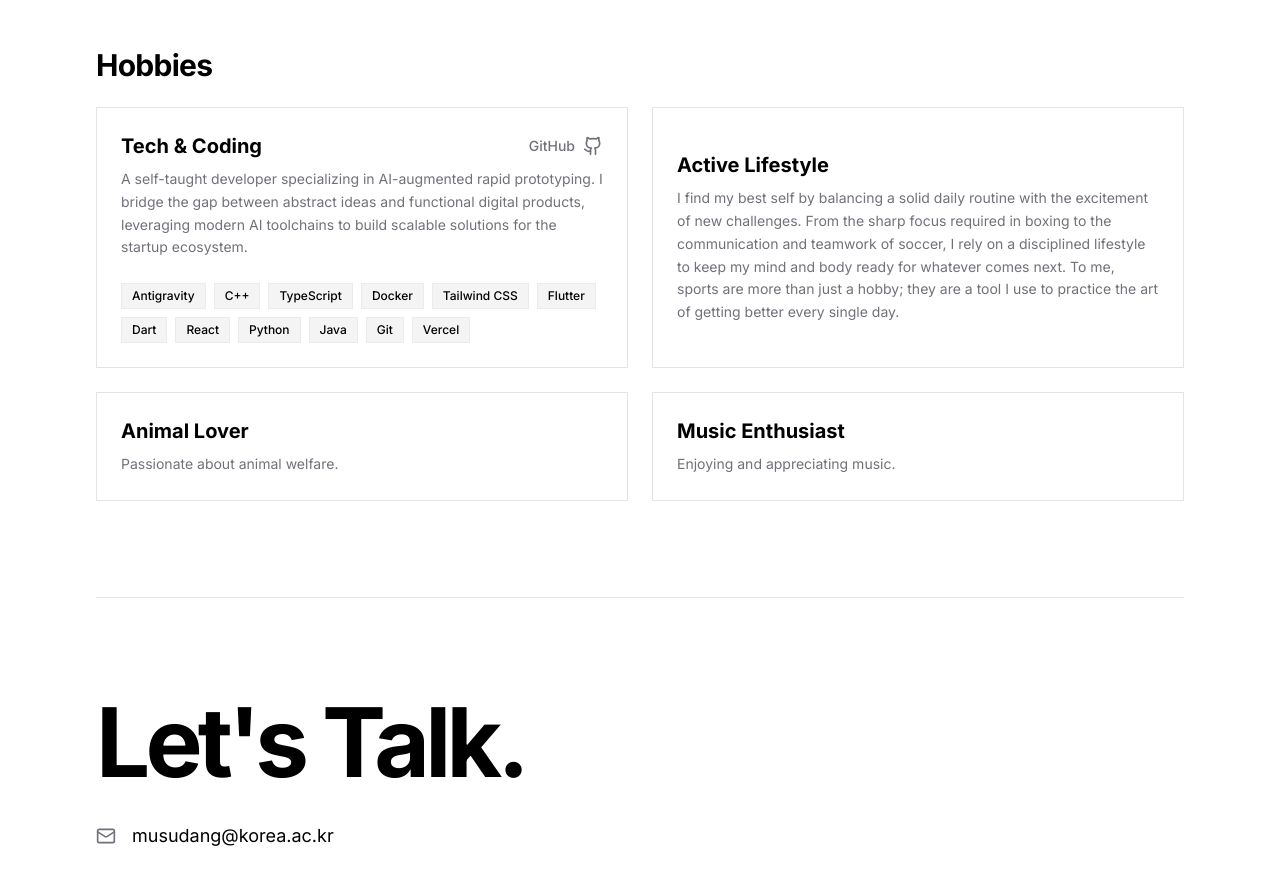
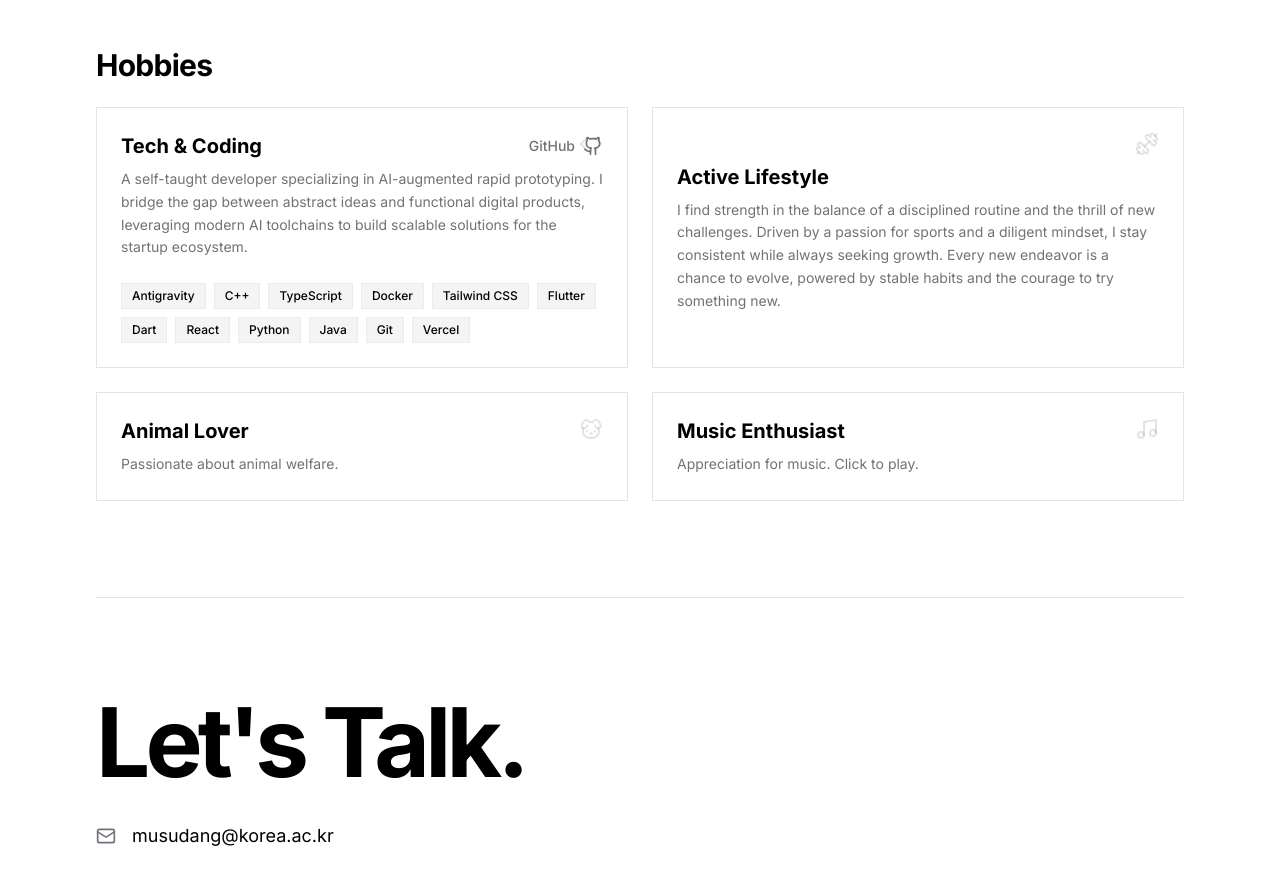
Before and after one commit to musudang/portfolio_LEE, a Next.js app: page / in a window 1280 px wide. Shown: the part 3928-4797 px from the top of the page. Built offline with nearby package versions, Linux system fonts and the light colour scheme.

Commit message:
2.14time2322

```diff
--- a/src/app/page.tsx
+++ b/src/app/page.tsx
@@ -4,7 +4,8 @@ import { Navbar } from "@/components/Navbar";
 import { ProjectCard } from "@/components/ProjectCard";
 import { Timeline } from "@/components/Timeline";
 import { motion } from "framer-motion";
-import { Github, Linkedin, Mail, MapPin, Phone } from "lucide-react";
+import { Github, Linkedin, Mail, MapPin, Phone, Code, Dumbbell, Dog, Music, Play, X } from "lucide-react";
+import { useState } from "react";
 import Link from "next/link";
 import Image from "next/image";
 
@@ -378,7 +379,8 @@ export default function Home() {
               <div className="grid grid-cols-1 md:grid-cols-2 gap-6">
 
                 {/* Tech & Coding Card */}
-                <div className="p-6 bg-card border border-border rounded-sm hover:border-foreground/20 transition-colors space-y-4">
+                <div className="p-6 bg-card border border-border rounded-sm hover:border-foreground/20 transition-colors space-y-4 relative group">
+                  <Code className="absolute top-6 right-6 h-6 w-6 text-muted-foreground/20 group-hover:text-foreground/40 transition-colors" />
                   <div>
                     <div className="flex items-center justify-between mb-2">
                       <h3 className="text-xl font-bold">Tech & Coding</h3>
@@ -406,15 +408,17 @@ export default function Home() {
                 </div>
 
                 {/* Active Lifestyle Card */}
-                <div className="p-6 bg-card border border-border rounded-sm hover:border-foreground/20 transition-colors flex flex-col justify-center">
+                <div className="p-6 bg-card border border-border rounded-sm hover:border-foreground/20 transition-colors flex flex-col justify-center relative group">
+                  <Dumbbell className="absolute top-6 right-6 h-6 w-6 text-muted-foreground/20 group-hover:text-foreground/40 transition-colors" />
                   <h3 className="text-xl font-bold mb-2">Active Lifestyle</h3>
                   <p className="text-muted-foreground leading-relaxed text-sm">
-                    I find my best self by balancing a solid daily routine with the excitement of new challenges. From the sharp focus required in boxing to the communication and teamwork of soccer, I rely on a disciplined lifestyle to keep my mind and body ready for whatever comes next. To me, sports are more than just a hobby; they are a tool I use to practice the art of getting better every single day.
+                    I find strength in the balance of a disciplined routine and the thrill of new challenges. Driven by a passion for sports and a diligent mindset, I stay consistent while always seeking growth. Every new endeavor is a chance to evolve, powered by stable habits and the courage to try something new.
                   </p>
                 </div>
 
                 {/* Animal Lover Card */}
-                <div className="p-6 bg-card border border-border rounded-sm hover:border-foreground/20 transition-colors flex flex-col justify-center">
+                <div className="p-6 bg-card border border-border rounded-sm hover:border-foreground/20 transition-colors flex flex-col justify-center relative group">
+                  <Dog className="absolute top-6 right-6 h-6 w-6 text-muted-foreground/20 group-hover:text-foreground/40 transition-colors" />
                   <h3 className="text-xl font-bold mb-2">Animal Lover</h3>
                   <p className="text-muted-foreground leading-relaxed text-sm">
                     Passionate about animal welfare.
@@ -422,13 +426,7 @@ export default function Home() {
                 </div>
 
                 {/* Music Enthusiast Card */}
-                <div className="p-6 bg-card border border-border rounded-sm hover:border-foreground/20 transition-colors flex flex-col justify-center">
-                  <h3 className="text-xl font-bold mb-2">Music Enthusiast</h3>
-                  <p className="text-muted-foreground leading-relaxed text-sm">
-                    Enjoying and appreciating music.
-                  </p>
-                </div>
-
+                <MusicCard />
               </div>
             </div>
           </motion.div>
@@ -476,3 +474,50 @@ export default function Home() {
     </div >
   );
 }
+
+function MusicCard() {
+  const [isPlaying, setIsPlaying] = useState(false);
+  // Default YouTube ID (Lofi Girl) - can be replaced with user's link
+  const videoId = "wQWCIggOhZE";
+
+  return (
+    <>
+      <div
+        onClick={() => setIsPlaying(true)}
+        className="p-6 bg-card border border-border rounded-sm hover:border-foreground/20 transition-all cursor-pointer flex flex-col justify-center relative group"
+      >
+        <Music className="absolute top-6 right-6 h-6 w-6 text-muted-foreground/20 group-hover:text-foreground/40 transition-colors" />
+        <div className="absolute inset-0 bg-black/0 group-hover:bg-black/5 transition-colors flex items-center justify-center pointer-events-none">
+          <Play className="h-12 w-12 text-foreground opacity-0 group-hover:opacity-100 transition-all scale-75 group-hover:scale-100" />
+        </div>
+
+        <h3 className="text-xl font-bold mb-2">Music Enthusiast</h3>
+        <p className="text-muted-foreground leading-relaxed text-sm">
+          Appreciation for music. Click to play.
+        </p>
+      </div>
+
+      {isPlaying && (
+        <div className="fixed inset-0 z-50 flex items-center justify-center bg-black/80 backdrop-blur-sm p-4" onClick={() => setIsPlaying(false)}>
+          <div className="relative w-full max-w-4xl aspect-video bg-black rounded-lg overflow-hidden shadow-2xl" onClick={e => e.stopPropagation()}>
+            <button
+              onClick={() => setIsPlaying(false)}
+              className="absolute top-4 right-4 z-10 p-2 bg-black/50 rounded-full text-white hover:bg-black/70 transition-colors"
+            >
+              <X className="h-6 w-6" />
+            </button>
+            <iframe
+              width="100%"
+              height="100%"
+              src={`https://www.youtube.com/embed/${videoId}?autoplay=1`}
+              title="YouTube video player"
+              allow="accelerometer; autoplay; clipboard-write; encrypted-media; gyroscope; picture-in-picture; web-share"
+              allowFullScreen
+              className="w-full h-full"
+            ></iframe>
+          </div>
+        </div>
+      )}
+    </>
+  );
+}
```
